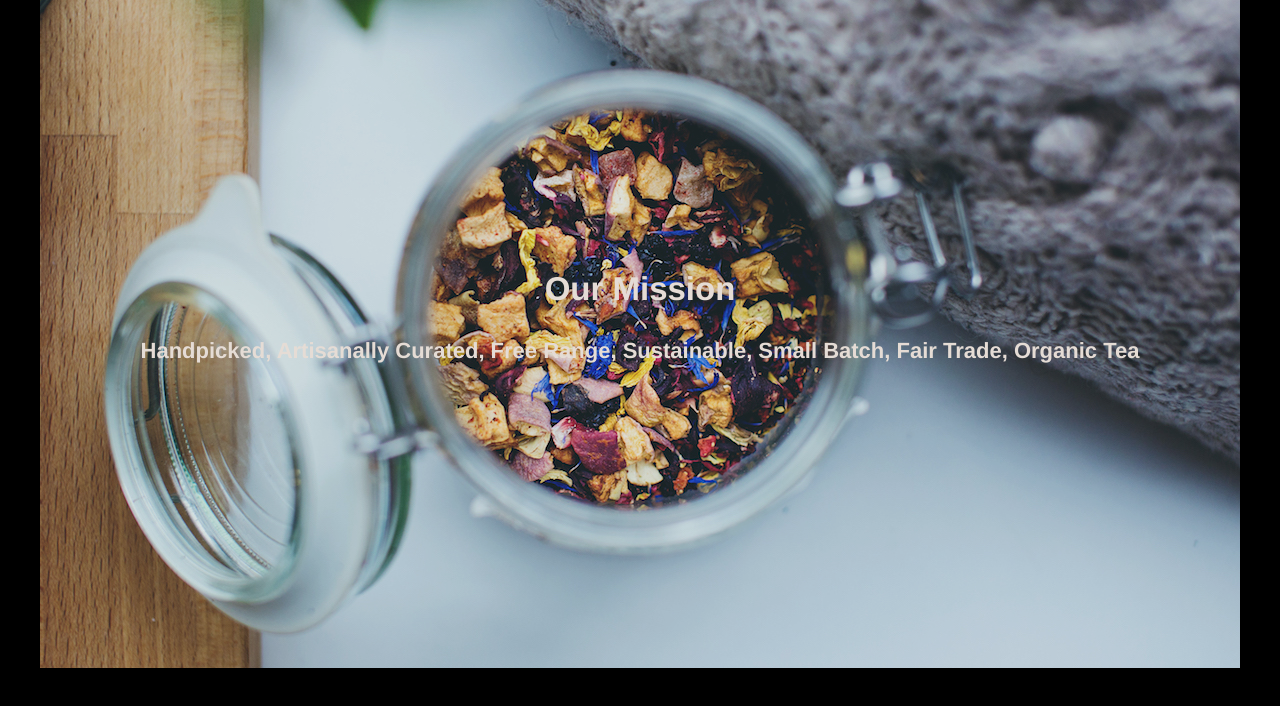
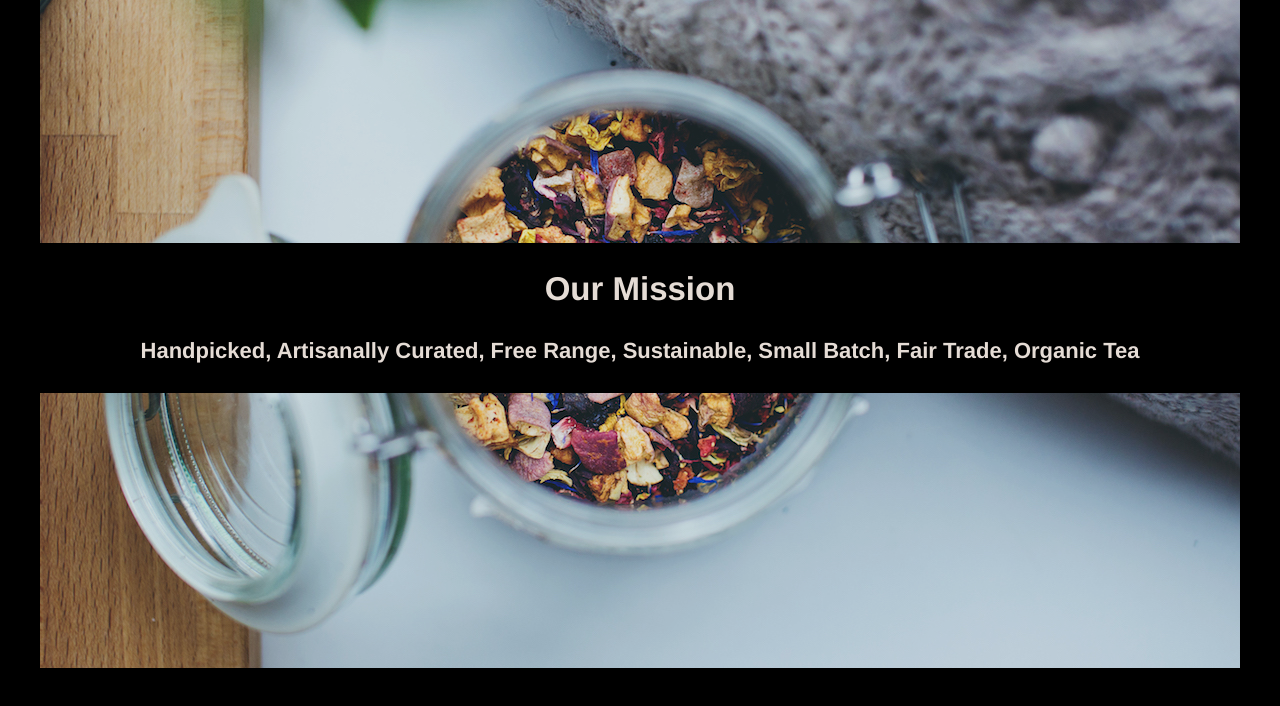
Before and after one commit to daria-sanchez/tea-cozy, a plain HTML site: page index.html in a window 1280 px wide. Shown: the part 72-778 px from the top of the page. Drawn offline with Linux system fonts and the light colour scheme.

```diff
--- a/assets/style.css
+++ b/assets/style.css
@@ -22,8 +22,6 @@
     height: 50px;
     float: left;
     padding-left: 10px;
-
-
 }
 
 .navigation {
@@ -52,7 +50,7 @@
     background-repeat: no-repeat;
     background-position: center;
     height: 700px;
-    max width: 1200px;
+    max-width: 1200px;
     margin: 40px auto 40px auto;
     display: flex;
 
@@ -60,4 +58,6 @@
 
 .text-over {
     margin: auto;
+    background-color: black;
+    width: 100%;
 }
```
